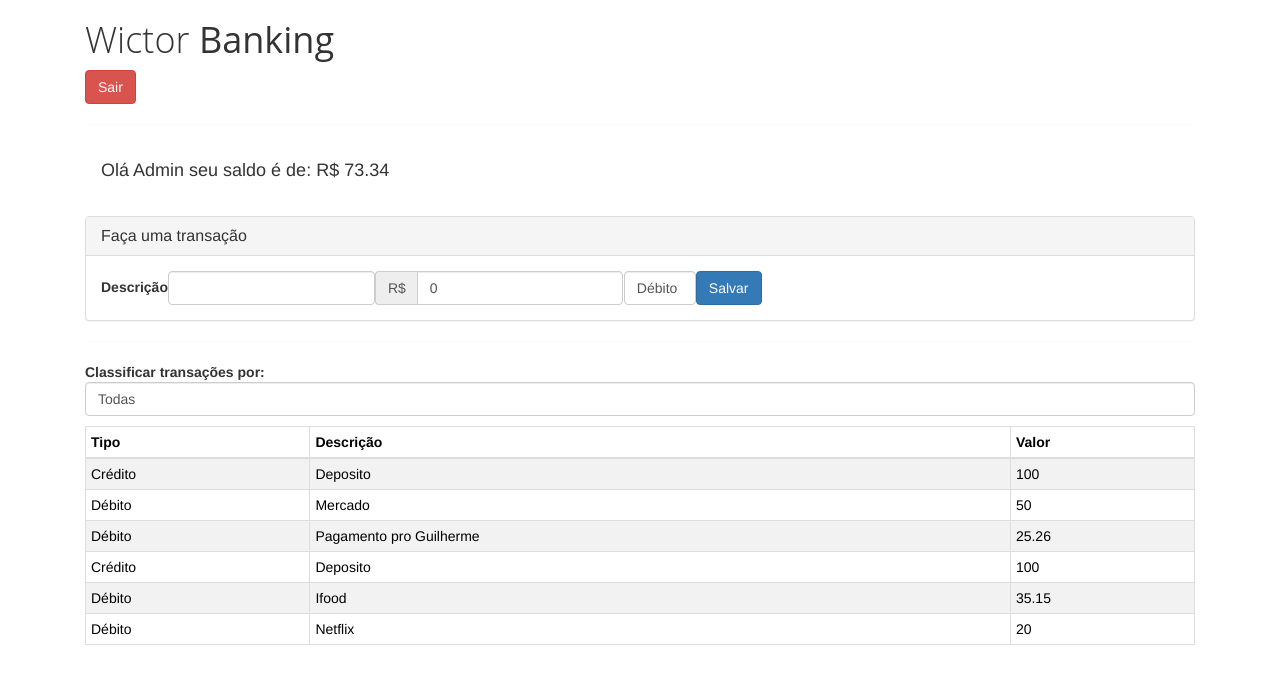
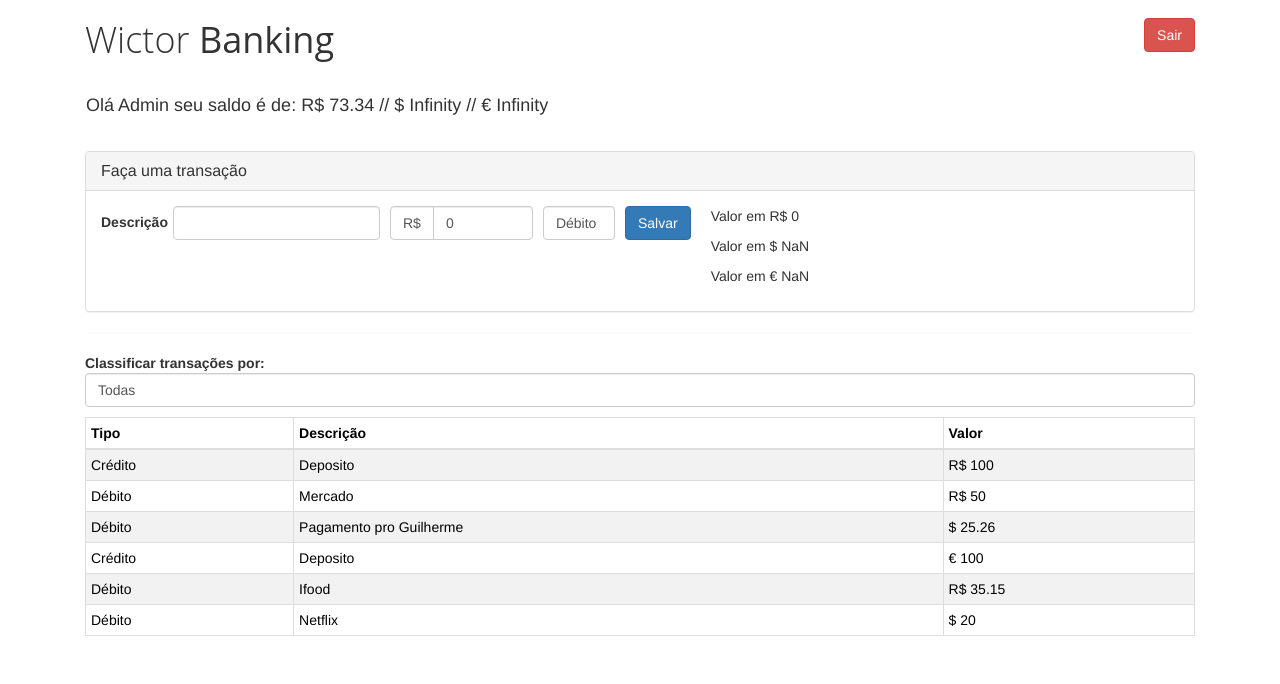
Before and after one commit to WictorLopes/HomeBakingAngular, an Angular app: page /home in a window 1280 px wide. Shown: the top 684 px of the page. Built offline with nearby package versions, Linux system fonts and the light colour scheme; no server answers.

Commit message:
alterações visuais + api para conversor de moeda

```diff
--- a/src/app/app.module.ts
+++ b/src/app/app.module.ts
@@ -2,6 +2,7 @@ import { NgModule } from '@angular/core'
 import { BrowserModule } from '@angular/platform-browser'
 import { FormsModule, ReactiveFormsModule } from '@angular/forms'
 import { CommonModule } from '@angular/common'
+import { HttpClientModule } from '@angular/common/http';
 
 import { AppRoutingModule } from './app-routing.module'
 import { AppComponent } from './app.component'
@@ -17,6 +18,7 @@ import { CreditDebitFilterPipe } from './pages/home/creditDebitFilter'
     BrowserModule,
     AppRoutingModule,
     ReactiveFormsModule,
+    HttpClientModule,
   ],
   providers: [],
   bootstrap: [AppComponent],
--- a/src/app/pages/home/home.component.html
+++ b/src/app/pages/home/home.component.html
@@ -12,14 +12,27 @@
   </head>
   <body ng-controller="MainCtrl">
     <div class="container">
-      <h1 class="firstWord">Wictor <span class="secondWord">Banking</span></h1>
-      <button class="btn btn-danger" (click)="logout()">Sair</button>
+      <div
+        style="
+          display: flex;
+          justify-content: space-evenly;
+          align-items: center;
+        "
+      >
+        <h1 class="firstWord" style="margin-right: auto">
+          Wictor <span class="secondWord">Banking</span>
+        </h1>
+        <button class="btn btn-danger" onclick="window.location.assign('')">
+          Sair
+        </button>
+        <a href=""></a>
+      </div>
 
-      <hr />
-
-      <h4 class="alert alert-default">
+      <h4 class="alert alert-default" style="padding-left: initial">
         Olá {{ account.name }} seu saldo é de: R$
-        {{ account.runningBalance.toFixed(2) }}
+        {{ account.runningBalance.toFixed(2) }} // $
+        {{ (account.runningBalance / cotacaoDolar).toFixed(2) }} // €
+        {{ (account.runningBalance / cotacaoEuro).toFixed(2) }}
       </h4>
       <div class="row">
         <div class="col-md-12">
@@ -27,10 +40,12 @@
             <div class="panel-heading">
               <h3 class="panel-title">Faça uma transação</h3>
             </div>
-            <div class="panel-body">
+            <div class="panel-body" style="display: flex">
               <form class="form-inline">
                 <div class="form-group">
-                  <label for="description">Descrição</label>
+                  <label for="description" style="margin-right: 5px"
+                    >Descrição</label
+                  >
                   <input
                     type="text"
                     class="form-control"
@@ -38,11 +53,24 @@
                     placeholder=""
                     [(ngModel)]="transaction.description"
                     name="description"
+                    style="margin-right: 10px"
                   />
                 </div>
-                <div class="form-group">
-                  <div class="input-group">
-                    <span class="input-group-addon">R$</span>
+                <div class="form-group" style="margin-right: 10px">
+                  <div
+                    class="input-group"
+                    style="display: flex; flex-wrap: nowrap"
+                  >
+                    <select
+                      [(ngModel)]="transaction.coinTypeFilter"
+                      class="form-control"
+                      name="coinType"
+                      style="max-inline-size: fit-content"
+                    >
+                      <option value="real">R$</option>
+                      <option value="dolar">$</option>
+                      <option value="euro">€</option>
+                    </select>
                     <input
                       type="number"
                       step="0.01"
@@ -52,10 +80,11 @@
                       placeholder="0.00"
                       [(ngModel)]="transaction.amount"
                       name="amount"
+                      style="width: 100px"
                     />
                   </div>
                 </div>
-                <div class="form-group">
+                <div class="form-group" style="margin-right: 10px">
                   <select
                     class="form-control"
                     [(ngModel)]="transaction.type"
@@ -73,6 +102,38 @@
                   Salvar
                 </button>
               </form>
+              <div>
+                <ul>
+                  Valor em R$
+                  {{
+                    transaction.coinTypeFilter == "real"
+                      ? transaction.amount
+                      : transaction.coinTypeFilter == "dolar"
+                      ? (transaction.amount * this.cotacaoDolar).toFixed(2)
+                      : (transaction.amount * this.cotacaoEuro).toFixed(2)
+                  }}
+                </ul>
+                <ul>
+                  Valor em $
+                  {{
+                    transaction.coinTypeFilter == "dolar"
+                      ? transaction.amount
+                      : transaction.coinTypeFilter == "real"
+                      ? (transaction.amount / this.cotacaoDolar).toFixed(2)
+                      : (transaction.amount * this.cotacaoEuroDolar).toFixed(2)
+                  }}
+                </ul>
+                <ul>
+                  Valor em €
+                  {{
+                    transaction.coinTypeFilter == "euro"
+                      ? transaction.amount
+                      : transaction.coinTypeFilter == "dolar"
+                      ? (transaction.amount * this.cotacaoDolarEuro).toFixed(2)
+                      : (transaction.amount / this.cotacaoEuro).toFixed(2)
+                  }}
+                </ul>
+              </div>
             </div>
           </div>
 
@@ -106,7 +167,16 @@
 
                 <td>{{ transaction.description }}</td>
 
-                <td>{{ transaction.amount }}</td>
+                <td>
+                  {{
+                    transaction.coinTypeFilter == "real"
+                      ? "R$"
+                      : transaction.coinTypeFilter == "dolar"
+                      ? "$"
+                      : "€"
+                  }}
+                  {{ transaction.amount }}
+                </td>
               </tr>
             </tbody>
           </table>
--- a/src/app/pages/home/home.component.ts
+++ b/src/app/pages/home/home.component.ts
@@ -1,7 +1,8 @@
 import { Component } from '@angular/core'
 import { Router } from '@angular/router'
 import { CreditDebitFilterPipe } from './creditDebitFilter'
-
+import { HttpClient } from '@angular/common/http'
+import { AuthService } from './logout'
 @Component({
   selector: 'app-home',
   templateUrl: './home.component.html',
@@ -19,6 +20,8 @@ export class HomeComponent {
 
   cleanTransaction() {
     var transaction = {
+      coinType: 'real | dolar | euro',
+      coinTypeFilter: 'real',
       type: 'debit',
       typeFilter: '',
       amount: 0.0,
@@ -27,11 +30,10 @@ export class HomeComponent {
 
     return transaction
   }
-  constructor(private router: Router) {}
-  logout() {
+
+  logout(router: Router) {
     localStorage.removeItem('authToken')
-
-    this.router.navigate([''])
+    router.navigate([''])
   }
 
   transactions = [
@@ -39,51 +41,96 @@ export class HomeComponent {
       amount: 100.0,
       description: 'Deposito',
       type: 'credit',
+      coinTypeFilter: 'real',
     },
     {
       amount: 50.0,
       description: 'Mercado',
       type: 'debit',
+      coinTypeFilter: 'real',
     },
     {
       amount: 25.26,
       description: 'Pagamento pro Guilherme',
       type: 'debit',
+      coinTypeFilter: 'dolar',
     },
     {
       amount: 100.0,
       description: 'Deposito',
       type: 'credit',
+      coinTypeFilter: 'euro',
     },
     {
       amount: 35.15,
-      description: "Ifood",
+      description: 'Ifood',
       type: 'debit',
+      coinTypeFilter: 'real',
     },
     {
       amount: 20,
       description: 'Netflix',
       type: 'debit',
+      coinTypeFilter: 'dolar',
     },
   ]
   transaction = this.cleanTransaction()
   account = this.cleanAccount()
 
   transactionList = this.transactions
+  cotacaoDolar = 0
+  cotacaoEuro = 0
+  cotacaoDolarEuro = 0
+  cotacaoEuroDolar = 0
+  constructor(private http: HttpClient) {}
+  responseDolar = this.http
+    .get('https://economia.awesomeapi.com.br/all/USD-BRL')
+    .subscribe((dados: any) => {
+      this.cotacaoDolar = dados.USD.high
+    })
+  responseEuro = this.http
+    .get('https://economia.awesomeapi.com.br/all/EUR-BRL')
+    .subscribe((dados: any) => {
+      this.cotacaoEuro = dados.EUR.high
+    })
+  responseDolarEuro = this.http
+    .get('https://economia.awesomeapi.com.br/all/USD-EUR')
+    .subscribe((dados: any) => {
+      this.cotacaoDolarEuro = dados.USD.high
+    })
+  responseEuroDolar = this.http
+    .get('https://economia.awesomeapi.com.br/all/EUR-USD')
+    .subscribe((dados: any) => {
+      this.cotacaoEuroDolar = dados.EUR.high
+    })
 
-  saveTransaction(transaction: {
+  async saveTransaction(transaction: {
     amount: any
     type: any
     description?: string
+    coinType: any
+    coinTypeFilter: any
   }) {
+    console.log('cotacaoDolar', this.cotacaoDolar)
+    console.log('cotacaoEuro', this.cotacaoEuro)
+    console.log('cotacaoDolarEuro', this.cotacaoDolarEuro)
+    console.log('cotacaoDolarEuro', this.cotacaoDolarEuro)
+
     var amount = parseFloat(this.transaction.amount.toString())
     var num = parseFloat(this.account.runningBalance.toString())
     var answer = 0
-
     if (transaction.type === 'credit') {
-      answer = num + amount
+      transaction.coinTypeFilter == 'dolar'
+        ? (answer = num + amount * this.cotacaoDolar)
+        : transaction.coinTypeFilter == 'euro'
+        ? (answer = num + amount * this.cotacaoEuro)
+        : (answer = num + amount)
     } else {
-      answer = num - amount
+      transaction.coinTypeFilter == 'dolar'
+        ? (answer = num - amount * this.cotacaoDolar)
+        : transaction.coinTypeFilter == 'euro'
+        ? (answer = num - amount * this.cotacaoEuro)
+        : (answer = num - amount)
     }
     this.account.runningBalance = answer
 
--- /dev/null
+++ b/src/app/pages/home/logout.ts
@@ -0,0 +1,15 @@
+import { Injectable } from '@angular/core'
+import { Router } from '@angular/router'
+
+@Injectable({
+  providedIn: 'root',
+})
+export class AuthService {
+  constructor(private router: Router) {}
+
+  logout() {
+    localStorage.removeItem('authToken')
+
+    this.router.navigate([''])
+  }
+}
```
